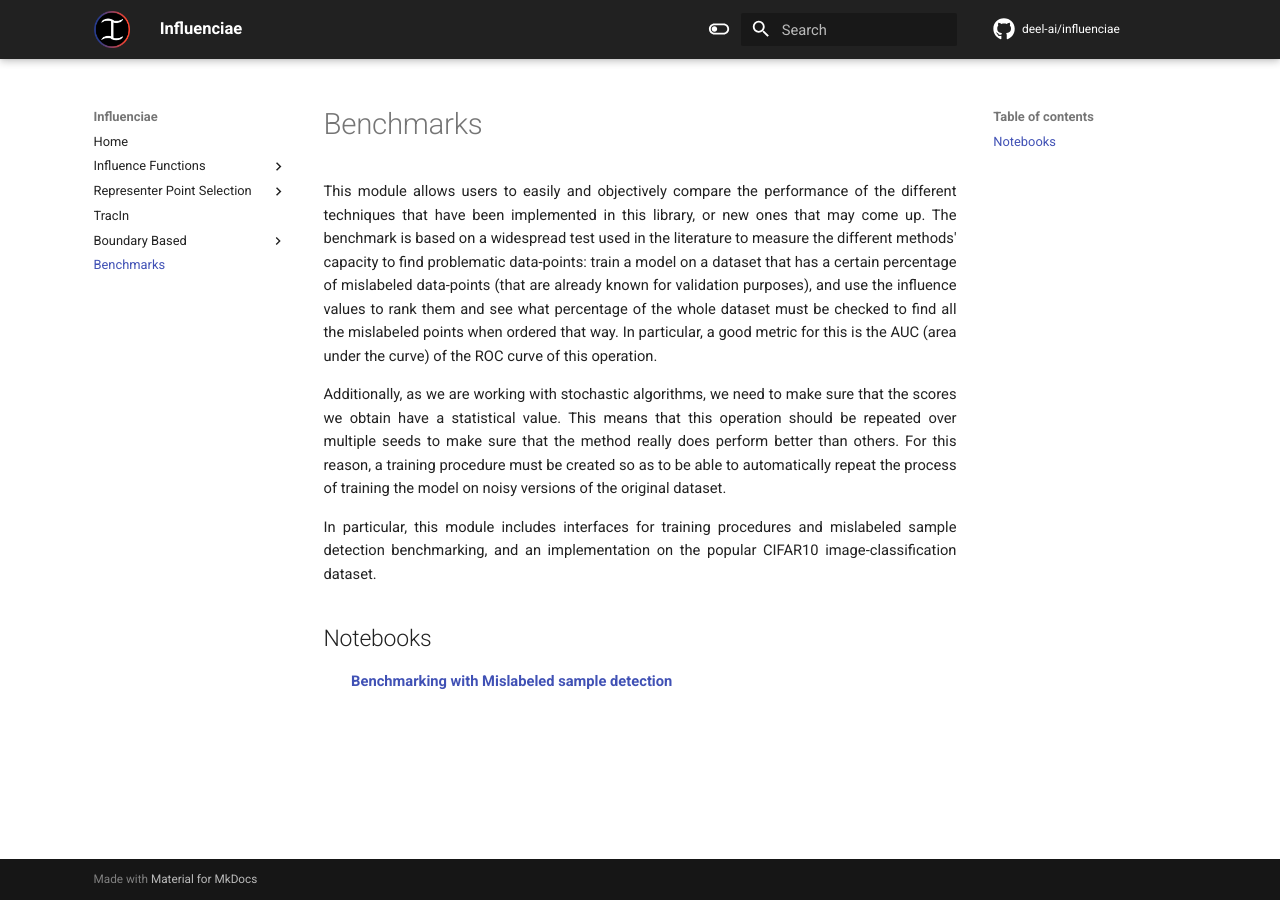
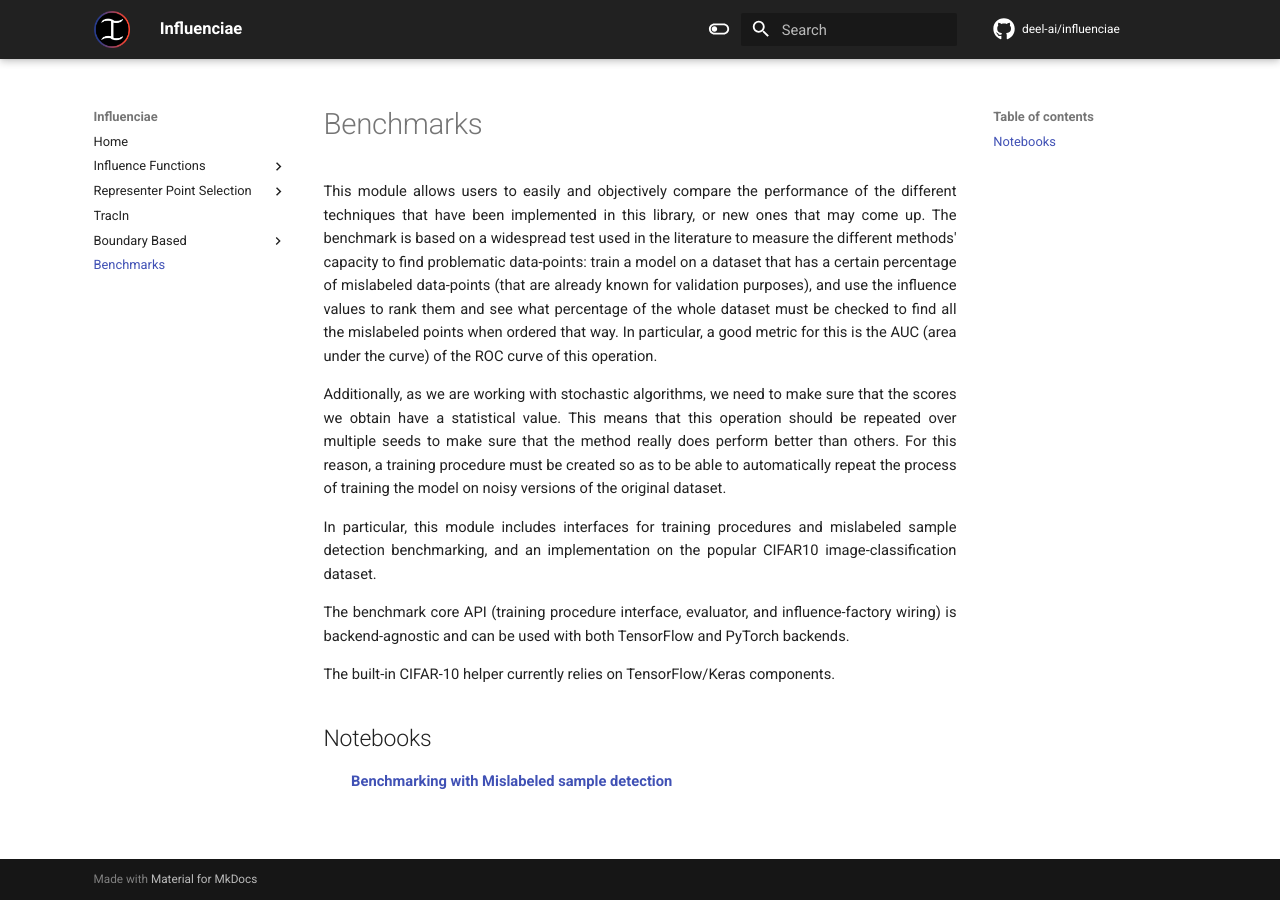
Before and after one commit to deel-ai/influenciae, an MkDocs documentation site: the page built from docs/api/benchmarks.md, in a window 1280 px wide. Built offline with MkDocs 1.6.1 and Material for MkDocs 9.7.7, drawn with Linux system fonts in a browser that asks for light colours; comment, search, counter and statistics services are not loaded.

Commit message:
benchmark: update the documentation to clarify that cifar10 is not agnostic yet

```diff
--- a/docs/api/benchmarks.md
+++ b/docs/api/benchmarks.md
@@ -17,6 +17,11 @@ dataset.
 In particular, this module includes interfaces for training procedures and mislabeled sample detection
 benchmarking, and an implementation on the popular CIFAR10 image-classification dataset.
 
+The benchmark core API (training procedure interface, evaluator, and influence-factory wiring) is
+backend-agnostic and can be used with both TensorFlow and PyTorch backends.
+
+The built-in CIFAR-10 helper currently relies on TensorFlow/Keras components.
+
 ## Notebooks
 
 - [**Benchmarking with Mislabeled sample detection**](https://colab.research.google.com/drive/1_5-RC_YBHptVCElBbjxWfWQ1LMU20vOp?usp=sharing)
```
